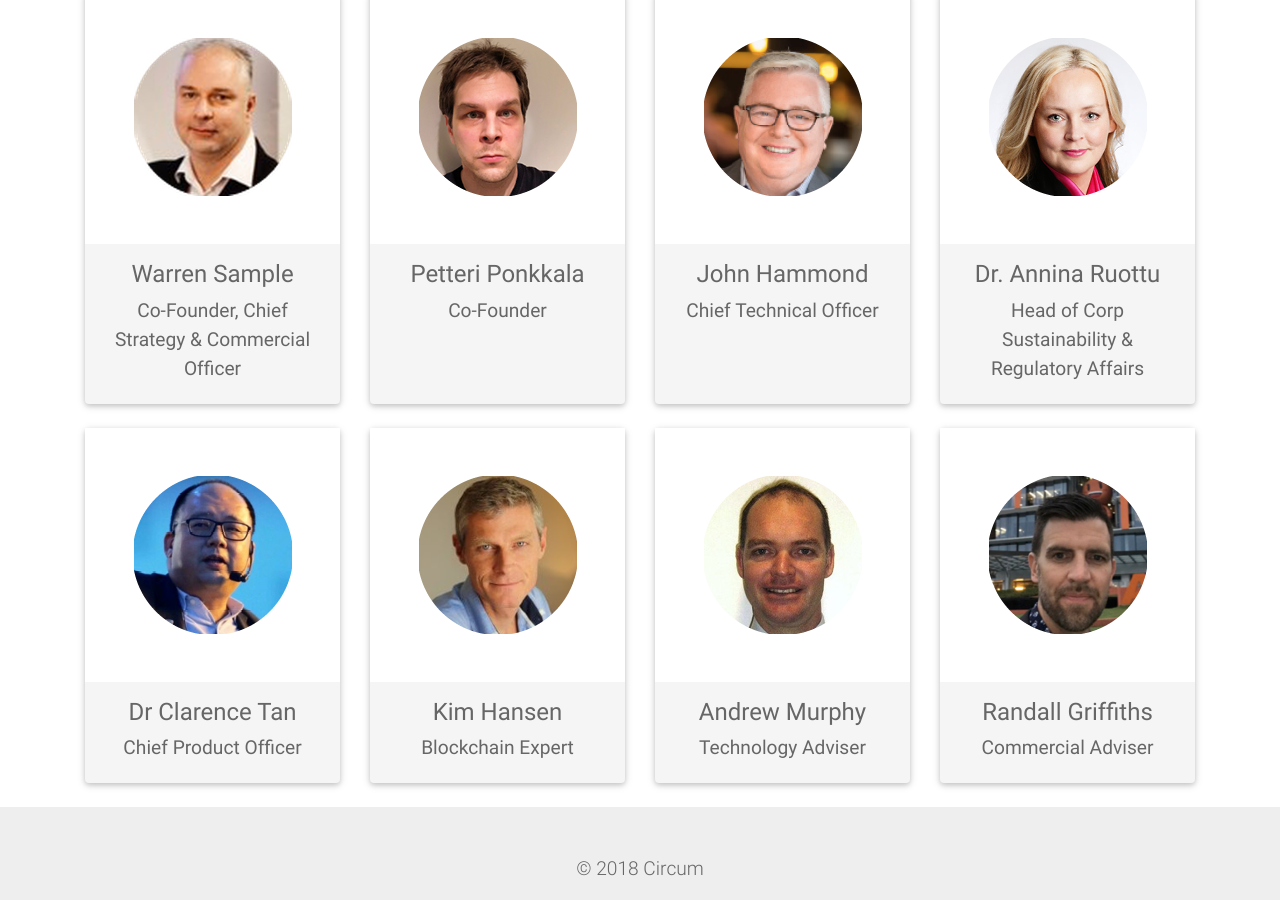
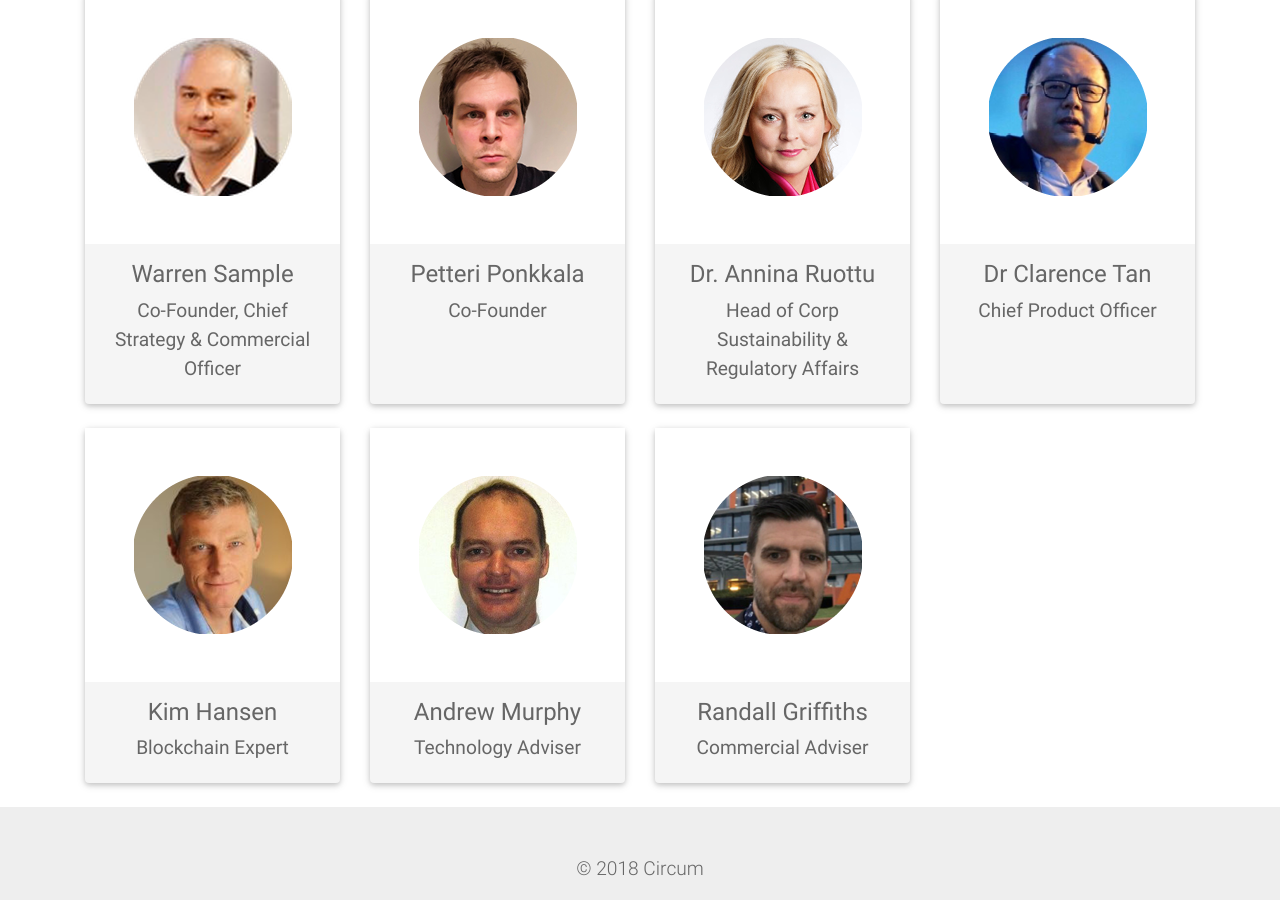
Before and after one commit to circumworld/circum-website, a Jekyll site: the page built from index.html, in a window 1280 px wide and 900 px high, scrolled down 3862 px. Built offline with Jekyll 4.4.1, drawn with Linux system fonts in a browser that asks for light colours; nearby versions of some CDN libraries.

Commit message:
Update team.yml

```diff
--- a/_data/team.yml
+++ b/_data/team.yml
@@ -5,10 +5,6 @@
 - name: Petteri Ponkkala
   image: petteri.png
   title: Co-Founder
-
-- name: John Hammond
-  image: john.png
-  title: Chief Technical Officer
 
 - name: Dr. Annina Ruottu
   image: annina.png
```
